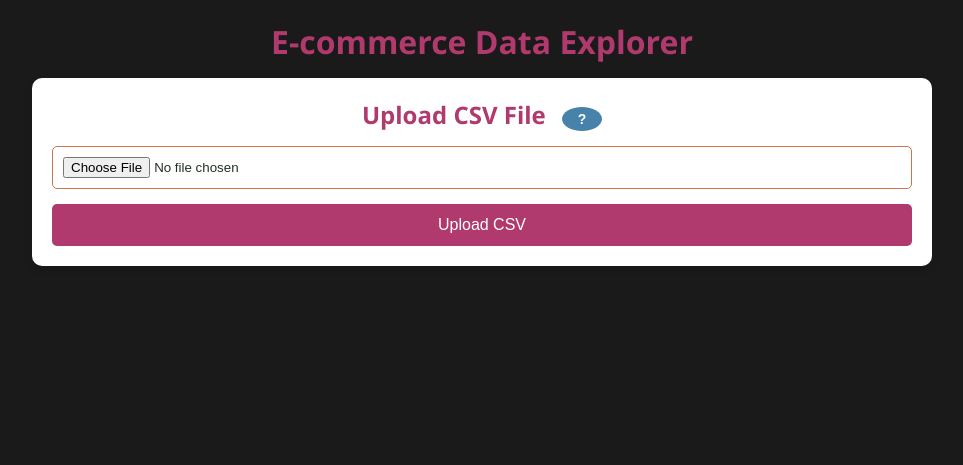
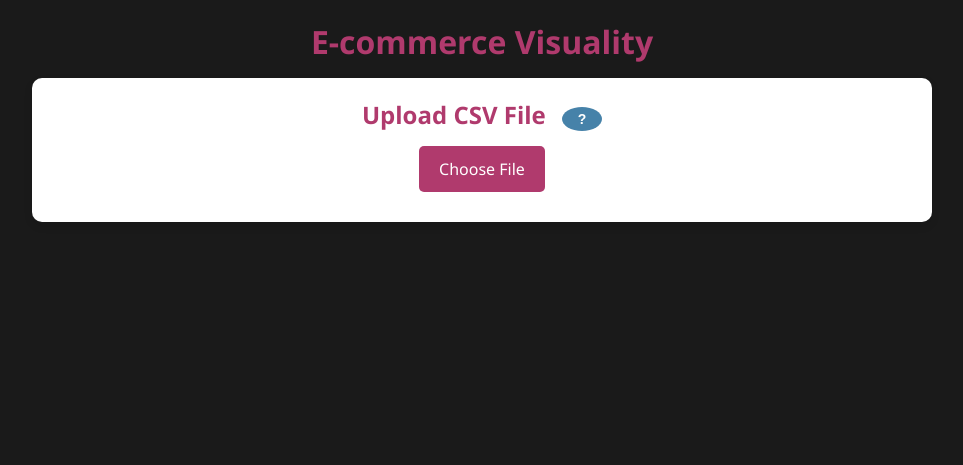
Before and after one commit to Aceelly/ecommerce_visuality, a Flask app: page / in a window 1280 px wide. Shown: the top 465 px of the page, without its empty margins (158-1121 px from the left). Run offline with Flask 3, Linux system fonts and the light colour scheme; some libraries are stand-ins or nearby versions.

Commit message:
Simplified CSV file upload process

```diff
--- a/static/style.css
+++ b/static/style.css
@@ -54,13 +54,36 @@ form {
     gap: 15px;
 }
 
-input[type="file"] {
-    padding: 10px;
-    border: 1px solid var(--color-my-pink);
+.upload-form {
+    align-items: center; /* Center items horizontally in the form */
+}
+
+.custom-file-upload {
+    background-color: var(--color-hopbush);
+    color: var(--color-white);
+    padding: 12px 20px;
+    border: none;
     border-radius: 5px;
-    background-color: var(--color-white);
+    cursor: pointer;
+    font-size: 16px;
+    transition: background-color 0.3s ease, transform 0.2s ease;
+    display: inline-block; /* Allows padding and margin */
+    margin-bottom: 10px; /* Space between button and file name */
+}
+
+.custom-file-upload:hover {
+    background-color: #b86a92; /* Slightly darker hopbush */
+    transform: translateY(-2px);
+}
+
+.file-name {
     color: var(--color-purple-heart);
-    cursor: pointer;
+    font-size: 14px;
+    margin-bottom: 15px; /* Space between file name and submit button */
+}
+
+input[type="file"] { /* This will be hidden, but keeping for completeness */
+    display: none;
 }
 
 input[type="submit"], button {
--- a/templates/index.html
+++ b/templates/index.html
@@ -3,20 +3,22 @@
 <head>
     <meta charset="UTF-8">
     <meta name="viewport" content="width=device-width, initial-scale=1.0">
-    <title>E-commerce Data Explorer</title>
+    <title>E-commerce Data Visuality</title>
     <link rel="stylesheet" href="{{ url_for('static', filename='style.css') }}">
 </head>
 <body>
     <header>
-        <h1>E-commerce Data Explorer</h1>
+        <h1>E-commerce Visuality</h1>
     </header>
 
     <main>
         <section class="card">
             <h2>Upload CSV File <button class="help-button" data-tooltip="Upload your e-commerce data in CSV format. The application will automatically detect numerical columns for analysis.">?</button></h2>
-            <form action="/" method="post" enctype="multipart/form-data">
-                <input type="file" name="file" accept=".csv">
-                <input type="submit" value="Upload CSV">
+            <form action="/" method="post" enctype="multipart/form-data" class="upload-form">
+                <label for="csv-file" class="custom-file-upload">
+                    Choose File
+                </label>
+                <input type="file" name="file" id="csv-file" accept=".csv" style="display: none;" onchange="this.form.submit()">
             </form>
         </section>
 
```
